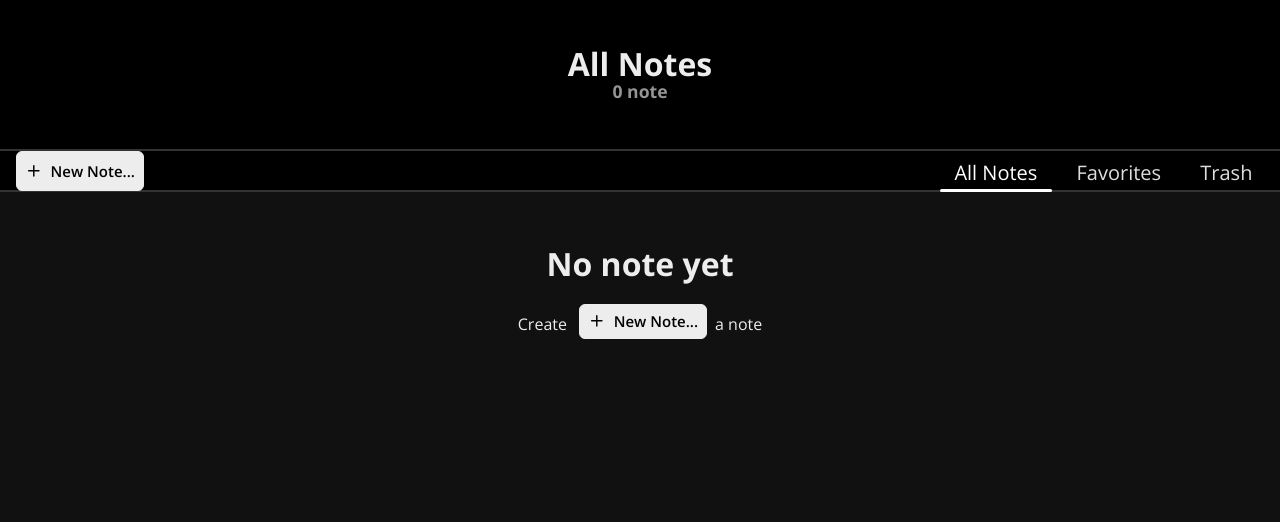
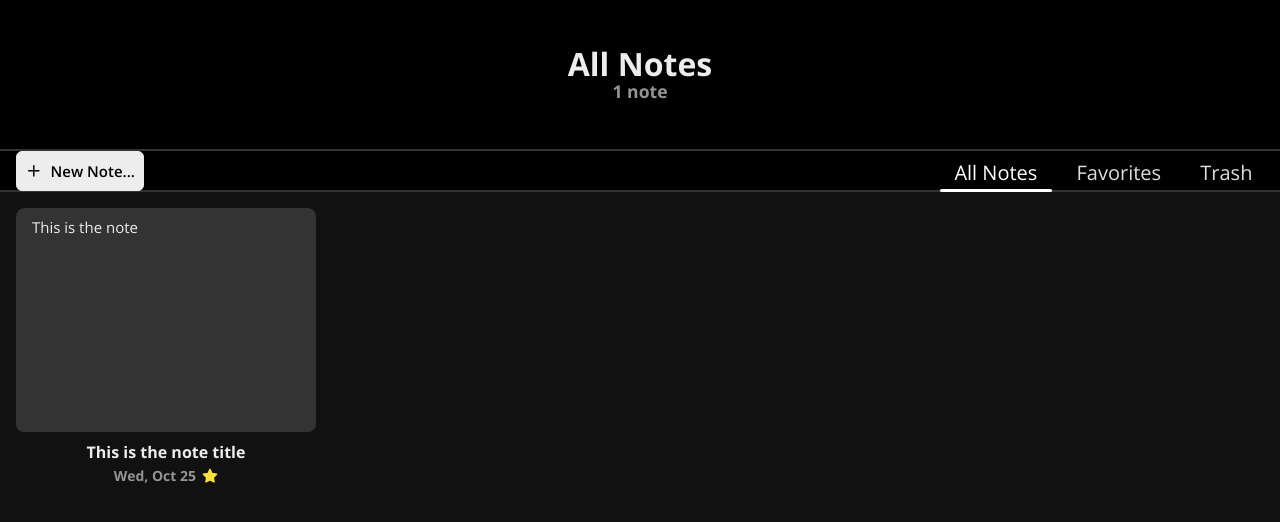
Before and after one commit to fistty/notes-app, a React (Vite) app: page / in a window 1280 px wide. Shown: the top 522 px of the page. Built offline with nearby package versions, Linux system fonts and the light colour scheme.

Commit message:
Update App.jsx

```diff
--- a/src/App.jsx
+++ b/src/App.jsx
@@ -65,7 +65,16 @@ function App() {
 	useEffect(() => {
 		const loadNotes = () => {
 			// Load notes from localStorage
-			const storedNotes = JSON.parse(localStorage.getItem("notes")) || [];
+			localStorage.clear();
+			const storedNotes = JSON.parse(localStorage.getItem("notes")) || [
+				{
+					id: 1,
+					title: "This is the note title",
+					note: "This is the note",
+					favorite: true,
+					createdAt: new Date(),
+				},
+			];
 			setNotes(storedNotes);
 
 			// Load deleted notes from localStorage
```
